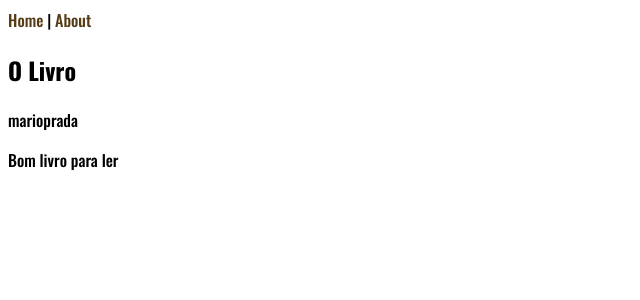
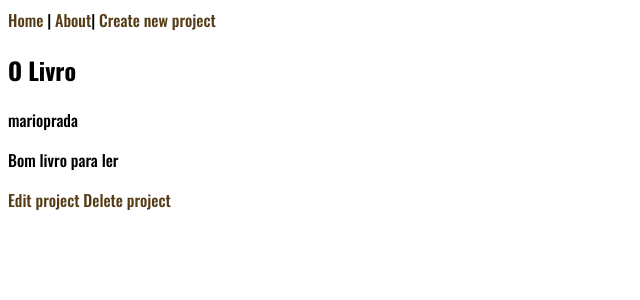
Before and after one commit to MarioSilvaPrada/portfolio_atelier, a Django app: page /project/1 in a window 1280 px wide. Shown: the top 300 px of the page, without its empty margins (0-640 px from the left). Run offline with Django 3.2, Linux system fonts and the light colour scheme; data comes from the database, SQL or seed files in the repository; both versions use the stored data as it was after the commit.

Commit message:
finishing CRUD operations

```diff
--- a/projects/models.py
+++ b/projects/models.py
@@ -1,4 +1,5 @@
 from django.db import models
+from django.urls import reverse
 
 
 class Project(models.Model):
@@ -12,3 +13,6 @@ class Project(models.Model):
 
     def __str__(self):
         return self.title
+
+    def get_absolute_url(self):
+        return reverse('project_detail', args=[str(self.id)])
--- a/projects/urls.py
+++ b/projects/urls.py
@@ -1,11 +1,15 @@
 # pages/urls.py
 from django.urls import path
 
-from .views import HomePageView, AboutPageView, ProjectDetailPage
-
+from .views import (HomePageView, AboutPageView, ProjectDetailPage,
+                    ProjectCreateView, ProjectEditView, ProjectDeleteView)
 
 urlpatterns = [
     path('', HomePageView.as_view(), name='home'),
     path('about', AboutPageView.as_view(), name='about'),
-    path('project/<int:pk>', ProjectDetailPage.as_view(), name='project_detail')
+    path('project/<int:pk>', ProjectDetailPage.as_view(), name='project_detail'),
+    path('project/new', ProjectCreateView.as_view(), name='new_project'),
+    path('project/edit/<int:pk>', ProjectEditView.as_view(), name='edit_project'),
+    path('project/delete/<int:pk>',
+         ProjectDeleteView.as_view(), name='delete_project'),
 ]
--- a/projects/views.py
+++ b/projects/views.py
@@ -1,4 +1,7 @@
 from django.views.generic import ListView, DetailView
+from django.views.generic.edit import CreateView, UpdateView, DeleteView
+from django.urls import reverse_lazy
+
 from .models import Project
 
 
@@ -17,3 +20,19 @@ class AboutPageView(ListView):
 class ProjectDetailPage(DetailView):
     model = Project
     template_name = 'project_details.html'
+
+
+class ProjectCreateView(CreateView):
+    model = Project
+    template_name = 'project_new.html'
+    fields = ['title', 'content', 'author']
+
+
+class ProjectEditView(UpdateView):
+    model = Project
+    template_name = 'edit_project.html'
+    fields = ['title', 'content']
+
+class ProjectDeleteView(DeleteView):
+    model = Project
+    success_url = reverse_lazy('home')
--- a/templates/base.html
+++ b/templates/base.html
@@ -12,7 +12,8 @@
   </head>
 
   <header>
-    <a href="{% url 'home' %}">Home</a> | <a href="{% url 'about' %}">About</a>
+    <a href="{% url 'home' %}">Home</a> | <a href="{% url 'about' %}">About</a>|
+    <a href="{% url 'new_project' %}">Create new project</a>
   </header>
 
   {% block content %} {% endblock content %}
--- a/templates/project_details.html
+++ b/templates/project_details.html
@@ -1,9 +1,9 @@
-{% extends 'base.html' %}
-
-{% block content %}
+{% extends 'base.html' %} {% block content %}
 <div class="project_details">
   <h2>{{ project.title }}</h2>
   <p>{{ project.author }}</p>
   <p>{{ project.content }}</p>
 </div>
+<a href="{% url 'edit_project' project.pk %}">Edit project</a>
+<a href="{% url 'delete_project' project.pk %}">Delete project</a>
 {% endblock content %}
```
Also changed, not shown: templates/edit_project.html (added, +7 -0 lines), templates/project_new.html (added, +11 -0 lines), templates/projects/project_confirm_delete.html (added, +9 -0 lines), db.sqlite3.
